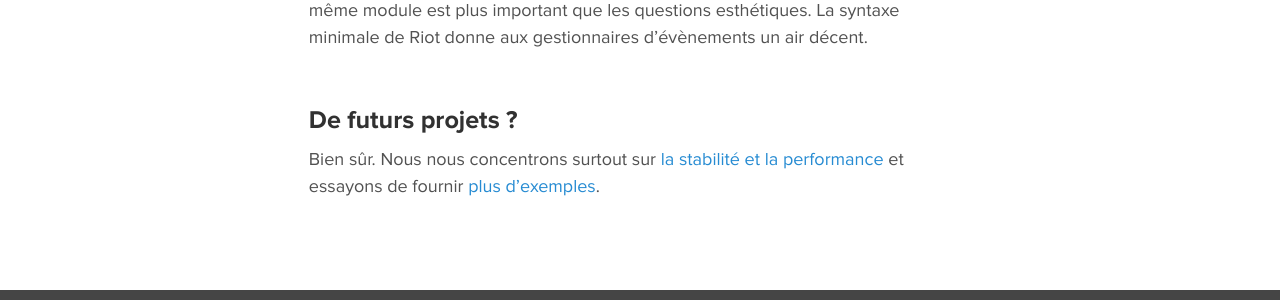
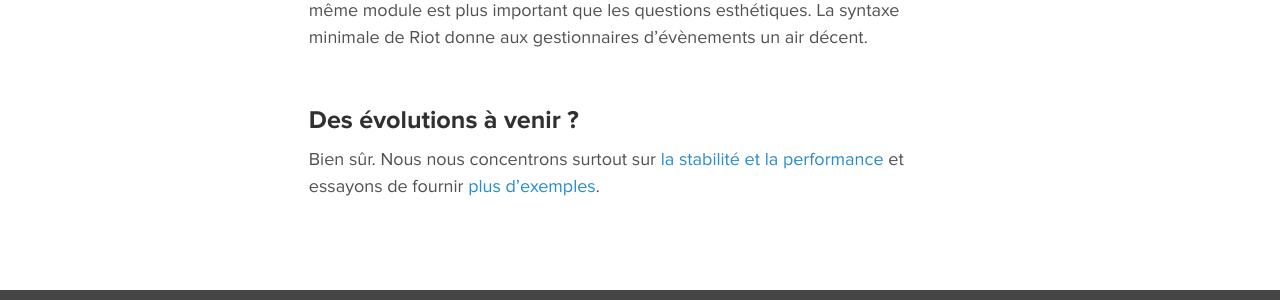
Before and after one commit to riot/riot.github.io, a Jekyll site: the page built from fr/faq.md, in a window 1280 px wide and 900 px high, scrolled down 2146 px. Shown: the part 294-594 px from the top of the window. Built offline with Jekyll 4.4.1, drawn with Linux system fonts in a browser that asks for light colours; Markdown is read by kramdown in place of the engine named in the settings.

Commit message:
better title

```diff
--- a/fr/faq.md
+++ b/fr/faq.md
@@ -53,6 +53,6 @@ Riot réduit le besoin de jQuery. Vous n'avez plus besoin de sélecteurs, de par
 ## `onclick` n'est-il pas dangereux ?
 Ce n'est pas dangereux, ça a juste l'air "vieux". Avoir du JS et du HTML dans le même module est plus important que les questions esthétiques. La syntaxe minimale de Riot donne aux gestionnaires d'évènements un air décent.
 
-## De futurs projets ?
+## Des évolutions à venir ?
 
 Bien sûr. Nous nous concentrons surtout sur [la stabilité et la performance](https://github.com/riot/riot/issues) et essayons de fournir [plus d'exemples](https://github.com/riot/examples).
```
